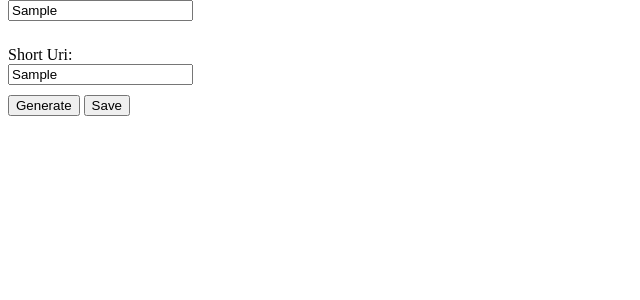
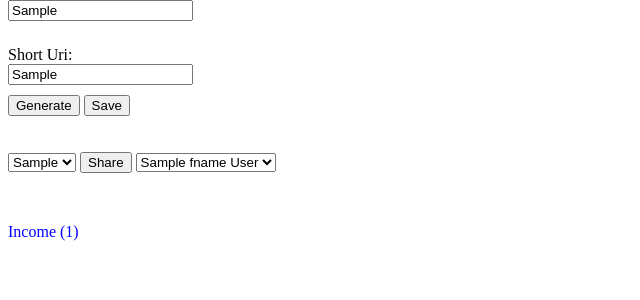
Before and after one commit to DrowELF87/test_task, a CodeIgniter app: the page made by application/views/index.tpl in a window 1280 px wide. Shown: the part 36-336 px from the top of the page, without its empty margins (0-640 px from the left). Run offline with CodeIgniter, Linux system fonts and the light colour scheme; the template is opened without the code that fills it: most values are stand-ins (such as "Sample title", 1, 10 or a date in 2020); some libraries are stand-ins or nearby versions.

Commit message:
add user storage, same model and e.t.c.

```diff
--- a/application/controllers/UriController.php
+++ b/application/controllers/UriController.php
@@ -36,7 +36,6 @@ class UriController extends CI_Controller {
 
         // Если всё ок, то генерируем короткий урл
         $data['shortUri'] = $this->generateUri($originalUri);
-
 
         $this->load->view('index.tpl', $data);
     }
--- a/application/views/index.tpl
+++ b/application/views/index.tpl
@@ -28,6 +28,35 @@ include_once('common/header.tpl');
     <div id="responseCont"></div>
 </form>
 
+<?php if (!empty($stored)) { ?>
+        <select>
+        <?php foreach ($stored as $storeItem) { ?>
+              <option value="<?=$storeItem->original_uri ?>">
+                  <?=$storeItem->short_uri ?>
+              </option>
+        <?php } ?>
+        </select>
+        <input type="button" value="Share">
+
+        <select>
+            <?php foreach ($users as $user) { ?>
+                <option value="<?=$user->id ?>">
+                    <?=$user->fname ?>&nbsp;<?=$user->lname ?>
+                </option>
+            <?php } ?>
+        </select>
+<?php } ?>
+
+<div class="income">
+    Income (<?=count($myUri) ?>)
+</div>
+
+<div class="incomeCont">
+    <?php foreach ($myUri as $myUriItem) { ?>
+        <a href="http://<?=$myUriItem->original_uri ?>" target="_blank"><?=$myUriItem->short_uri ?></a><br/>
+    <?php } ?>
+</div>
+
 <script type="text/javascript">
     $(document).ready(function() {
         $('#save').click(function () {
@@ -40,6 +69,10 @@ include_once('common/header.tpl');
                 }
             })
         });
+
+        $('.income').click(function () {
+            $('.incomeCont').toggle();
+        })
     });
 
 </script>
--- a/css/common.css
+++ b/css/common.css
@@ -7,3 +7,16 @@
 div {
     padding-bottom: 10px;
 }
+
+.income {
+    padding-top: 50px;
+    cursor: pointer;
+    color: #0000FF;
+}
+
+.incomeCont {
+    border: 1px solid #000000;
+    width: 300px;
+    padding-top: 20px;
+    display: none;
+}
```
Also changed, not shown: application/controllers/Welcome.php (+11 -0 lines), application/models/Uri_model.php (+17 -4 lines), application/models/User_model.php (added, +18 -0 lines).
